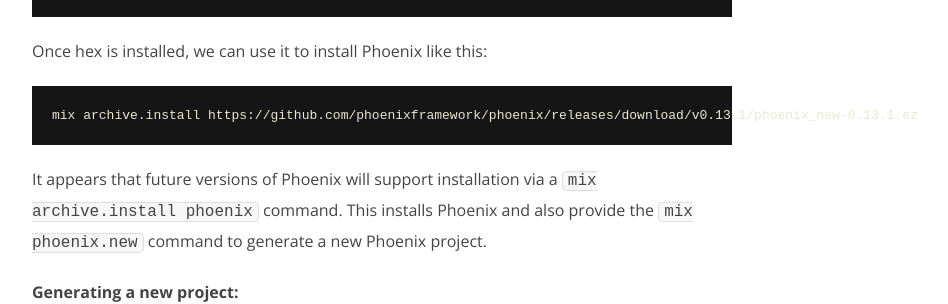
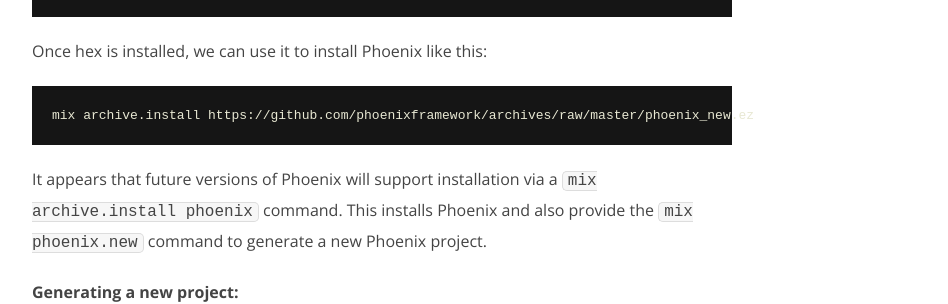
Before and after one commit to nithinbekal/nithinbekal.github.io, a Jekyll site: the page built from _posts/2015-05-30-elixir-phoenix-crud-app.md, in a window 1280 px wide and 900 px high, scrolled down 590 px. Shown: the part 152-456 px from the top of the window, without its empty margins (258-1206 px from the left). Built offline with Jekyll 4.4.1, drawn with Linux system fonts in a browser that asks for light colours; comment, search, counter and statistics services are not loaded; some of the changed lines change nothing that is shown.

Commit message:
Fix Phoenix installation command

```diff
--- a/_posts/2015-05-30-elixir-phoenix-crud-app.md
+++ b/_posts/2015-05-30-elixir-phoenix-crud-app.md
@@ -53,7 +53,7 @@
 like this:
 
 {% highlight bash %}
-mix archive.install https://github.com/phoenixframework/phoenix/releases/download/v0.13.1/phoenix_new-0.13.1.ez
+mix archive.install https://github.com/phoenixframework/archives/raw/master/phoenix_new.ez
 {% endhighlight %}
 
 It appears that future versions of Phoenix
```
